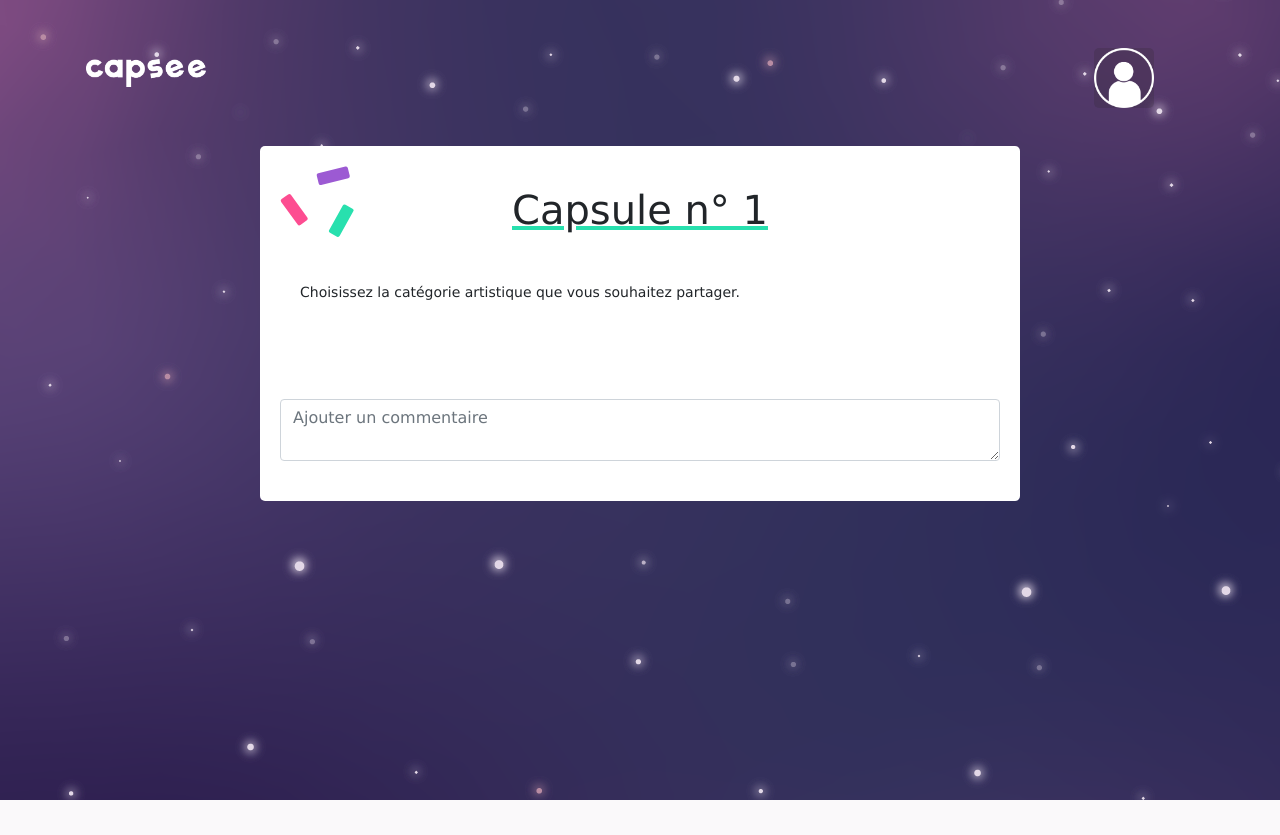
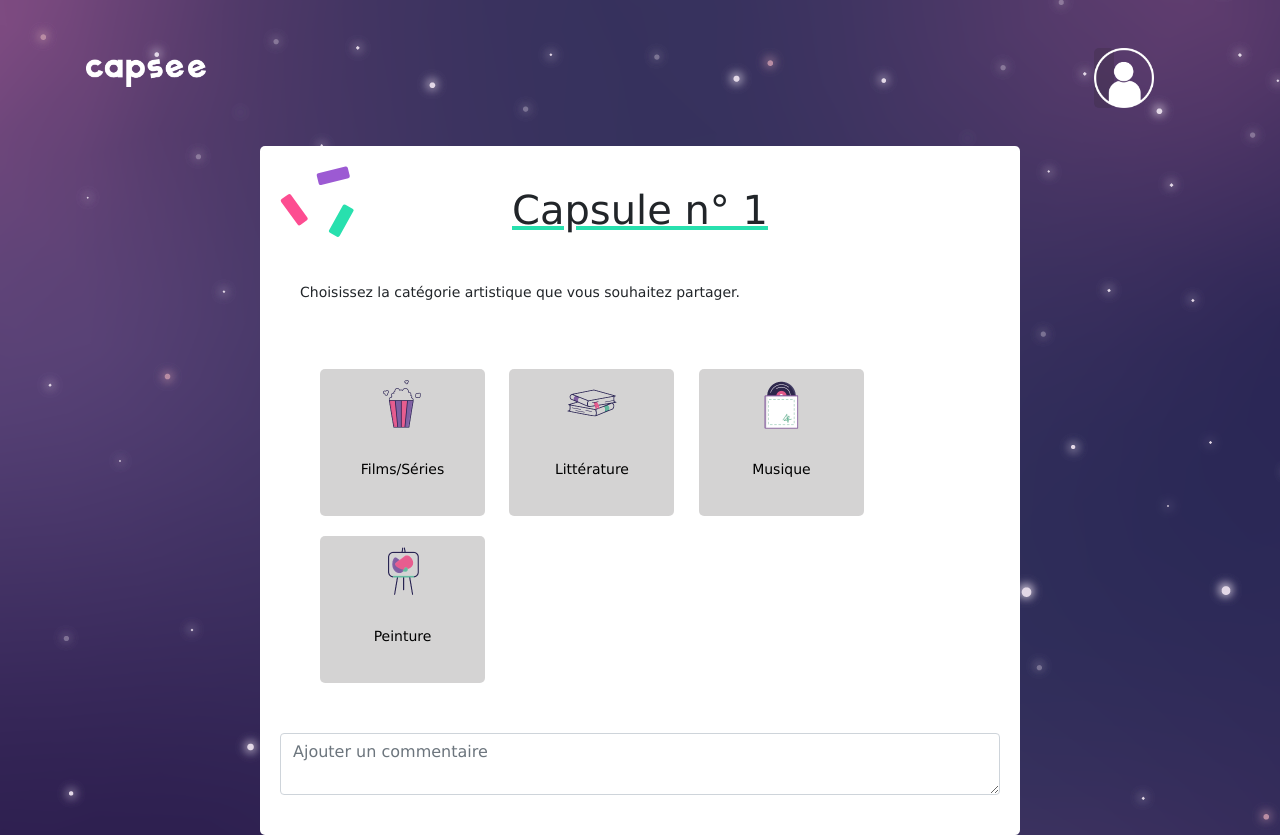
Before and after one commit to vappy2/capsee, a PHP site: page /creationCapsule.html in a window 1280 px wide. Before the commit the page ends 800 px from the top, so only its background shows below. Run offline with PHP 8.4, Linux system fonts and the light colour scheme; some web fonts are replaced.

Commit message:
[V] - 07/12/ - Liste cliquable ok

```diff
--- a/creationCapsule.html
+++ b/creationCapsule.html
@@ -40,7 +40,10 @@
           <p>Choisissez la catégorie artistique que vous souhaitez partager.</p>
 
           <ul id="artAjoute">
-
+            <li><a href="formFilms.html"><img src="img/Pictos_50px/2x/icn_cinema@2x.png"><p>Films/Séries</p></a></li>
+            <li><a href="formLivres.html"><img src="img/Pictos_50px/2x/icn_litterature@2x.png" alt=""><p>Littérature</p></a></li>
+            <li><a href="formMusic.html"><img src="img/Pictos_50px/2x/icn_musique@2x.png" alt=""><p>Musique</p></a></li>
+            <li><a href="formTableaux.html"><img src="img/Pictos_50px/2x/icn_tableau@2x.png" alt=""><p>Peinture</p></a></li>
           </ul>
 
           <textarea class="form-control" placeholder="Ajouter un commentaire"></textarea>
@@ -49,4 +52,5 @@
       </div>
     </section>
   </body>
+
 </htmm>
--- a/css/capsule.css
+++ b/css/capsule.css
@@ -36,7 +36,6 @@ div.col-sm-8{
     border-radius: 5px;
     margin: 0 auto;
     padding : 20px;
-    z-index: -2;
 
 }
 
@@ -48,27 +47,10 @@ div.col-sm-8 h1{
 /*Elements HTML*/
 /**************/
 h1.text-center{
-    z-index: 1000;
     text-decoration: underline;
     text-decoration-color: #28E0AE;
     padding: 20px;
 }
-/*.souligne{
-    position: relative;
-    display: block;
-
-}
-
-.souligne:before{
-    content:'';
-    display: inline-block;
-    background-color: #28E0AE;
-    position: absolute;
-    height:10px;
-    width: 42%;
-    bottom: 0;
-
-}*/
 
 p{
     padding: 20px;
@@ -76,7 +58,7 @@ p{
 
 #artAjoute img{
     width: 50px;
-    margin: 40px;
+    margin: 10px;
     border-radius : 3px;
 }
 
@@ -92,10 +74,19 @@ li{
     background-color: rgba(40,38,38,0.2);
     border-radius : 5px;
     margin : 10px;
+    width: 25%;
 }
 
-li:hover{
+/*li:hover{
     border: 1px solid rgba(40,38,38,0.4);
+}*/
+ul li a{
+    color: #000 ;
+}
+
+ul li a:hover{
+    text-decoration: none;
+    color: #000;
 }
 
 .btn{
```
